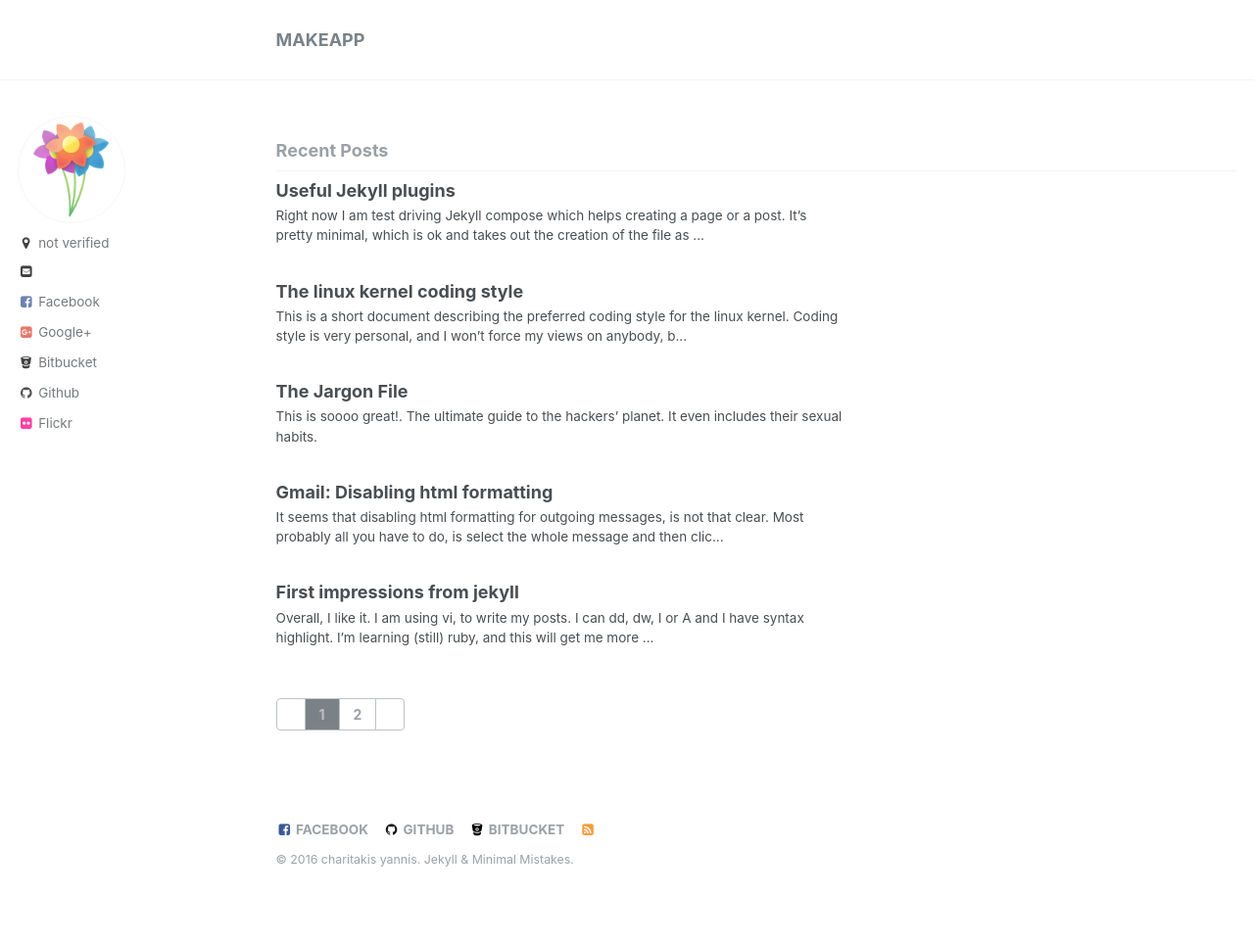
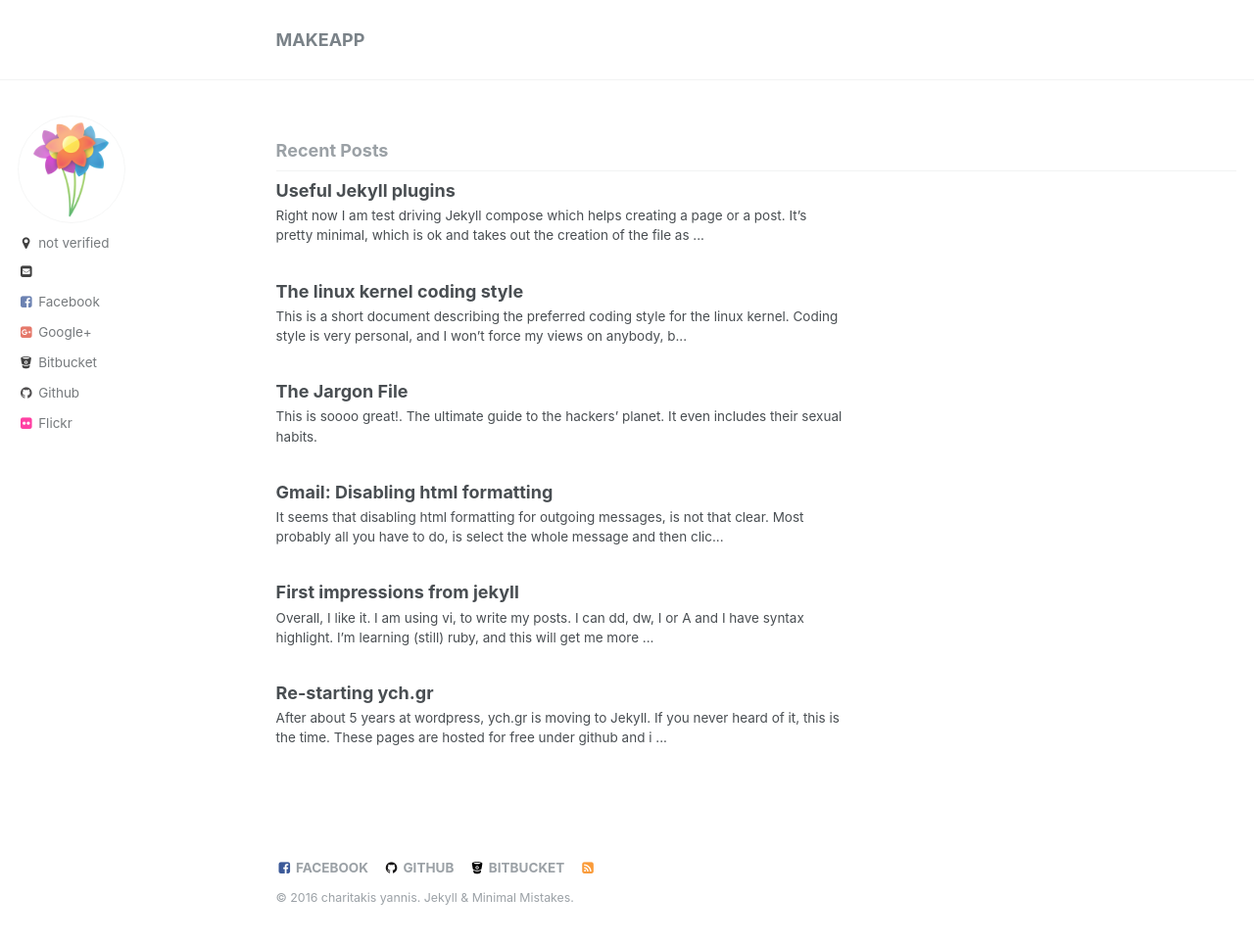
Before and after one commit to haritak/haritak.github.io, a Jekyll site: the page built from index.html, in a window 1280 px wide and 981 px high. Shown: the top 963 px of the window at 98% size. Built offline with Jekyll 4.4.1, drawn with Linux system fonts in a browser that asks for light colours; the list of posts is cut into pages by our own code.

Commit message:
just playing around

````diff
--- a/Gemfile
+++ b/Gemfile
@@ -4,5 +4,7 @@ gem "github-pages"
 # gem "jekyll-archives"
 gem "wdm", "~> 0.1.0" if Gem.win_platform?
 
+gem 'classifier-reborn'
+
 gem "mini_magick", group: [:jekyll_plygins]
 gem 'jekyll-compose', group: [:jekyll_plugins]
--- a/_config.yml
+++ b/_config.yml
@@ -1,3 +1,9 @@
+#
+#
+#
+# DO NOT USE TABS IN HERE
+#
+#
 # Welcome to Jekyll!
 #
 # This config file is meant for settings that affect your entire site, values
@@ -11,8 +17,8 @@ title                    : "makeapp"
 title_separator          : "-"
 name                     : "charitakis yannis"
 description              : "random thoughts and notes"
-url                      : "http://ych.gr"
-baseurl                  : "/"
+url                      : #"http://ych.gr"
+baseurl                  : #"/"
 gh_repo                  :
 teaser                   : # filename of teaser fallback teaser image placed in /images/, .e.g. "500x300.png"
 # breadcrumbs            : false # true, false (default)
@@ -128,7 +134,7 @@ markdown_ext: "markdown,mkdown,mkdn,mkd,md"
 # Conversion
 markdown: kramdown
 highlighter: rouge
-lsi: false
+lsi: true #index of related posts
 excerpt_separator: "\n\n"
 incremental: false
 
@@ -147,9 +153,9 @@ kramdown:
 
 # Outputting
 permalink: /:categories/:title/
-paginate: 5 # amount of posts to show
+paginate: 30 # amount of posts to show
 paginate_path: /page:num/
-timezone: # http://en.wikipedia.org/wiki/List_of_tz_database_time_zones
+timezone: Europe/Athens # http://en.wikipedia.org/wiki/List_of_tz_database_time_zones
 
 
 # Plugins
--- a/_data/navigation.yml
+++ b/_data/navigation.yml
@@ -1,10 +1,10 @@
 # main links links
 main:
+  title: "About"
+  url: http://ych.gr/about
   #- title: "Quick-Start Guide"
   #url: https://mmistakes.github.io/minimal-mistakes/docs/quick-start-guide/
   #
-  #- title: "About"
-  #url: https://mmistakes.github.io/minimal-mistakes/
   #
   #- title: "Sample Posts"
   #url: https://mmistakes.github.io/minimal-mistakes/year-archive/
--- a/_posts/2016-05-05-The-Linux-Kernel-coding-style.markdown
+++ b/_posts/2016-05-05-The-Linux-Kernel-coding-style.markdown
@@ -2,7 +2,7 @@
 layout: post
 title:  "The linux kernel coding style"
 date:   2016-05-05
-categories: fun,dev
+categories: fun dev
 ---
 
 This is a short document describing the preferred coding style for the
@@ -11,10 +11,10 @@ views on anybody, but this is what goes for anything that I have to be
 able to maintain, and I'd prefer it for most other things too.  Please
 at least consider the points made here.
 
-{% highlight plain %}
+```
 First off, I'd suggest printing out a copy of the GNU coding standards,
 and NOT read it.  Burn them, it's a great symbolic gesture.
-{% endhighlight %}
+```
 
 The Intro from the [Linux kernel coding style][lk-coding-style]
 
````
Also changed, not shown: Gemfile.lock, about/index.md (renamed from about.md).
